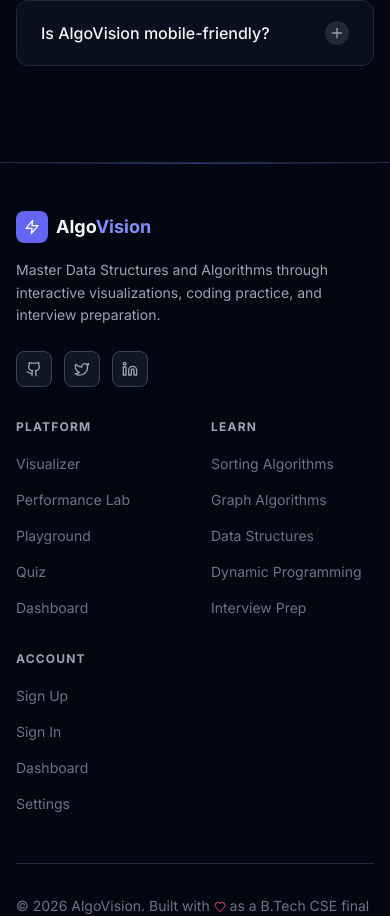
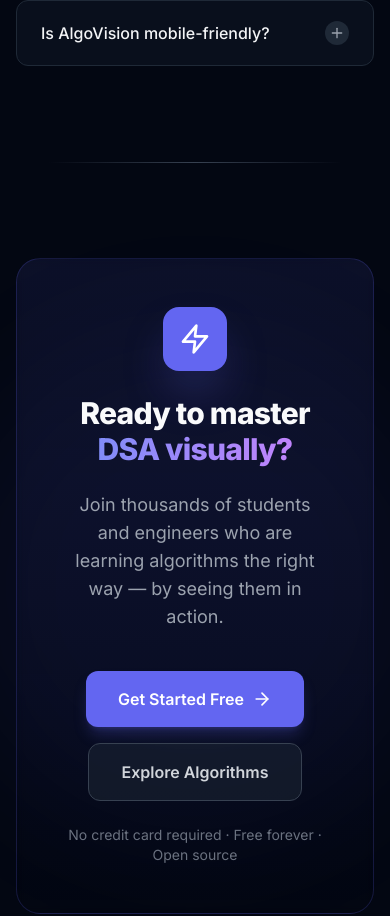
Before and after one commit to mayankchoudhary7251-bit/algovision, a React (Vite) app in the folder apps/web/: page / in a window 390 px wide. Shown: the part 10112-11028 px from the top of the page. Built offline with nearby package versions, Linux system fonts and the light colour scheme.

Commit message:
feat(landing): add CTA section with gradient card and conversion buttons

```diff
--- a/apps/web/src/app/router.tsx
+++ b/apps/web/src/app/router.tsx
@@ -6,6 +6,7 @@
 import { AlgorithmsSection } from '@/features/landing/components/AlgorithmsSection'
 import { TechStackSection } from '@/features/landing/components/TechStackSection'
 import { FAQSection } from '@/features/landing/components/FAQSection'
+import { CTASection } from '@/features/landing/components/CTASection'
 import { Footer } from '@/features/landing/components/Footer'
 
 function ComingSoonPage({ title }: { title: string }) {
@@ -31,6 +32,7 @@
         <AlgorithmsSection />
         <TechStackSection />
         <FAQSection />
+        <CTASection />
       </main>
       <Footer />
     </div>
--- /dev/null
+++ b/apps/web/src/features/landing/components/CTASection.tsx
@@ -0,0 +1,65 @@
+import { Link } from 'react-router-dom'
+import { motion } from 'framer-motion'
+import { ArrowRight, Zap } from 'lucide-react'
+
+export function CTASection() {
+  return (
+    <section className="relative bg-gray-950 py-24">
+      <div className="pointer-events-none absolute inset-0 overflow-hidden">
+        <div className="absolute left-1/2 top-0 h-px w-3/4 -translate-x-1/2 bg-gradient-to-r from-transparent via-gray-700 to-transparent" />
+        <div className="absolute left-1/2 top-1/2 h-[500px] w-[500px] -translate-x-1/2 -translate-y-1/2 rounded-full bg-brand-500/5 blur-3xl" />
+      </div>
+
+      <div className="relative mx-auto max-w-4xl px-4 sm:px-6 lg:px-8">
+        <motion.div
+          initial={{ opacity: 0, y: 30 }}
+          whileInView={{ opacity: 1, y: 0 }}
+          viewport={{ once: true }}
+          transition={{ duration: 0.7 }}
+          className="rounded-3xl border border-brand-500/20 bg-gradient-to-b from-brand-500/10 to-transparent p-12 text-center backdrop-blur-sm"
+        >
+          <motion.div
+            initial={{ scale: 0.8, opacity: 0 }}
+            whileInView={{ scale: 1, opacity: 1 }}
+            viewport={{ once: true }}
+            transition={{ duration: 0.5, delay: 0.2 }}
+            className="mx-auto mb-6 flex h-16 w-16 items-center justify-center rounded-2xl bg-brand-500 shadow-2xl shadow-brand-500/40"
+          >
+            <Zap className="h-8 w-8 text-white" />
+          </motion.div>
+
+          <h2 className="text-3xl font-extrabold tracking-tight text-gray-50 sm:text-4xl lg:text-5xl">
+            Ready to master
+            <br />
+            <span className="text-gradient">DSA visually?</span>
+          </h2>
+
+          <p className="mx-auto mt-6 max-w-xl text-lg text-gray-400">
+            Join thousands of students and engineers who are learning
+            algorithms the right way — by seeing them in action.
+          </p>
+
+          <div className="mt-10 flex flex-col items-center justify-center gap-4 sm:flex-row">
+            <Link
+              to="/auth/register"
+              className="group inline-flex items-center gap-2 rounded-xl bg-brand-500 px-8 py-4 text-base font-semibold text-white shadow-lg shadow-brand-500/25 transition-all hover:bg-brand-600 hover:shadow-brand-500/40 hover:-translate-y-0.5"
+            >
+              Get Started Free
+              <ArrowRight className="h-5 w-5 transition-transform group-hover:translate-x-1" />
+            </Link>
+            <Link
+              to="/visualizer"
+              className="inline-flex items-center gap-2 rounded-xl border border-gray-700 bg-gray-800/50 px-8 py-4 text-base font-semibold text-gray-300 transition-all hover:border-gray-600 hover:text-white hover:-translate-y-0.5"
+            >
+              Explore Algorithms
+            </Link>
+          </div>
+
+          <p className="mt-6 text-sm text-gray-500">
+            No credit card required · Free forever · Open source
+          </p>
+        </motion.div>
+      </div>
+    </section>
+  )
+}
```
